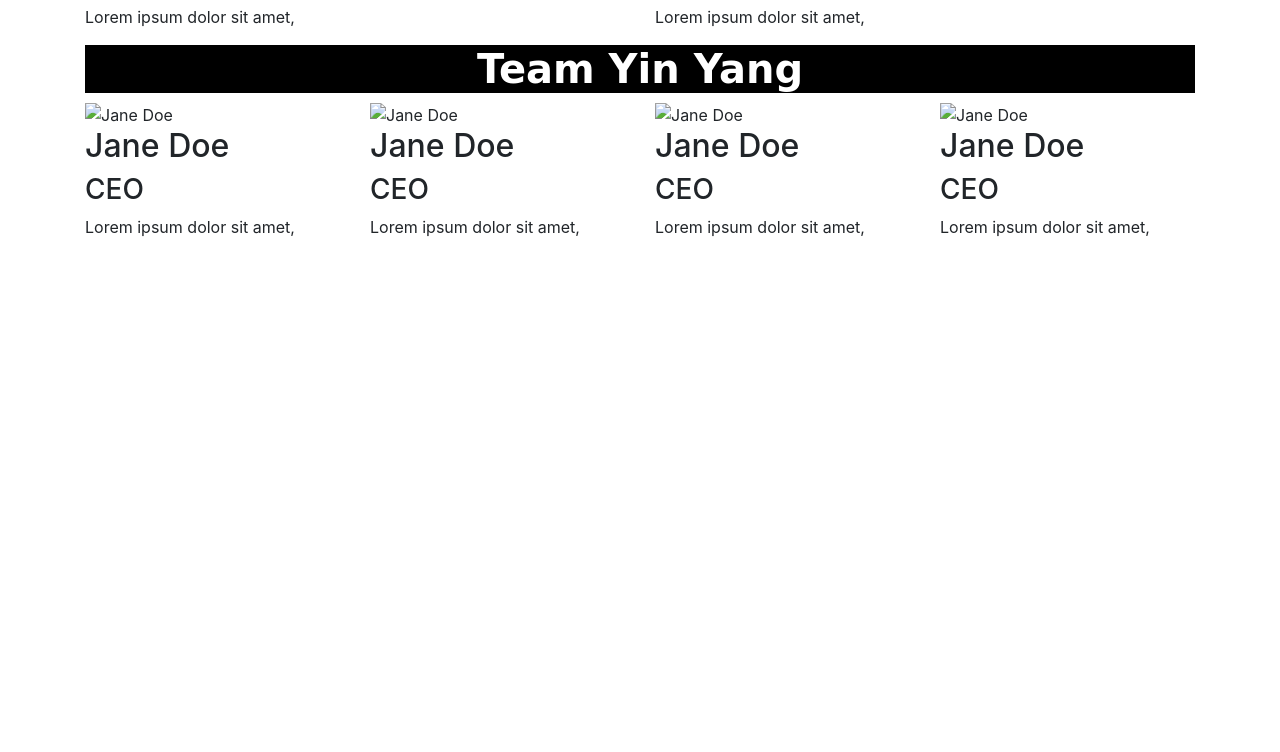
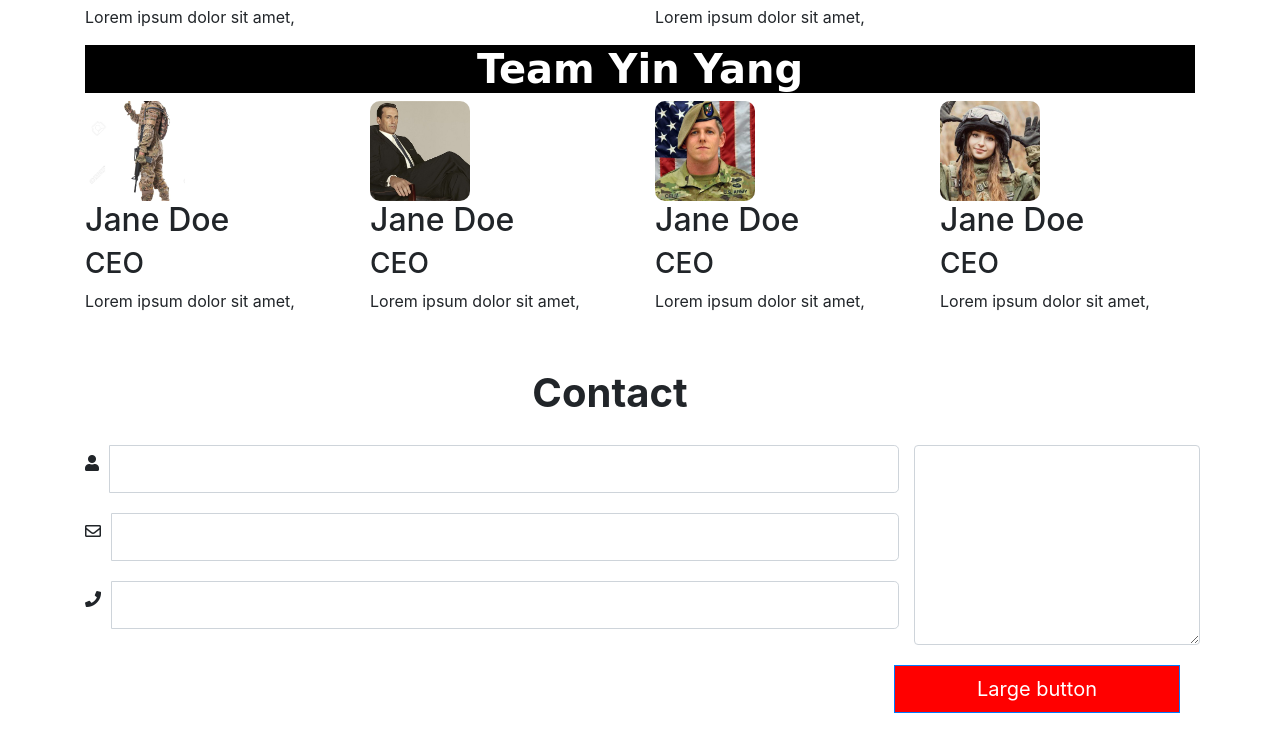
Before and after one commit to RogerBatista16/hello-world, a plain HTML site: page index.html in a window 1280 px wide. Shown: the part 976-1728 px from the top of the page. Before the commit the page ends 1231 px from the top, so only its background shows below. Drawn offline with nearby package versions, Linux system fonts and the light colour scheme.

Commit message:
contact section

```diff
--- a/index.html
+++ b/index.html
@@ -45,7 +45,7 @@
             <div class="container">
 
 
-            <h1> Yin Yang</h1>
+            <h1> <marquee>Yin Yang </marquee></h1>
             <p><i> All about the company Name</i></p>
 
             <button type="button" class="btn btn-primary">Buy Now</button>
@@ -87,34 +87,73 @@
 
             </section>
 
+
+
+
             <section class="team container">
             <h1>Team Yin Yang</h1>
                 <div class="row">
                     <div class="col">
-                        <img src="" alt="Jane Doe">
+                        <img src="soldier face.jpg" alt="Jane Doe">
                         <h2>Jane Doe</h2>
                         <h3>CEO</h3>
                          <p>Lorem ipsum dolor sit amet, </p>
                     </div>
                     <div class="col">
-                        <img src="" alt="Jane Doe">
+                        <img src="boss.jpg" alt="Jane Doe">
                         <h2>Jane Doe</h2>
                         <h3>CEO</h3>
                          <p>Lorem ipsum dolor sit amet, </p>
                     </div>
                     <div class="col">
-                        <img src="" alt="Jane Doe">
+                        <img src="standing soldier.jpg" alt="Jane Doe">
                         <h2>Jane Doe</h2>
                         <h3>CEO</h3>
                          <p>Lorem ipsum dolor sit amet, </p>
                     </div>
                     <div class="col">
-                        <img src="" alt="Jane Doe">
+                        <img src="girl soldier.jpg" alt="Jane Doe">
                         <h2>Jane Doe</h2>
                         <h3>CEO</h3>
                          <p>Lorem ipsum dolor sit amet, </p>
                     </div>
             </section>
+
+
+         <section class ="contact container">
+         <h1> Contact </h1>
+                <div class="row">
+                    <div class="col">
+                <div class="input-group input-group-lg">
+                <i class="fas fa-user"></i>
+
+  <input type="text" class="form-control" aria-label="Sizing example input" aria-describedby="inputGroup-sizing-lg">
+</div>
+
+
+                <div class="input-group input-group-lg">
+                <i class="far fa-envelope"></i>
+
+  <input type="text" class="form-control" aria-label="Sizing example input" aria-describedby="inputGroup-sizing-lg">
+</div>
+                <div class="input-group input-group-lg">
+                <i class="fas fa-phone"></i>
+
+
+  <input type="text" class="form-control" aria-label="Sizing example input" aria-describedby="inputGroup-sizing-lg">
+</div>
+</div>
+<div clas="col">
+
+<div class="text-area input-group">
+
+
+  <textarea class="form-control" aria-label="With textarea"></textarea>
+</div>
+<button type="button" class="btn btn-primary btn-lg">Large button</button>
+
+</div>
+                </section>
         </body>
 
     </html>
--- a/style.css
+++ b/style.css
@@ -40,3 +40,40 @@ header p {
     color: white;
     font-family: cursive
 }
+
+.team img {
+    height: 100px;
+    width: 100px;
+    object-fit: cover;
+    border-radius: 10%;
+}
+.contact h1 {
+    text-align: center;
+    font-weight: bold;
+}
+
+.contact {
+    margin: 40px;
+}
+
+.contact i {
+    padding:10px ;
+}
+
+.contact .input-group {
+    margin: 20px;
+
+}
+
+.contact .btn {
+ width: 100%;
+ font-size: 20px;
+ border-radius: 0;
+ background-color: red;
+
+
+}
+
+.contact .text-area {
+    height: 200px;
+}
```
Also changed, not shown: boss.jpg (added), girl soldier.jpg (added), soldier face.jpg (added), standing soldier.jpg (added).
